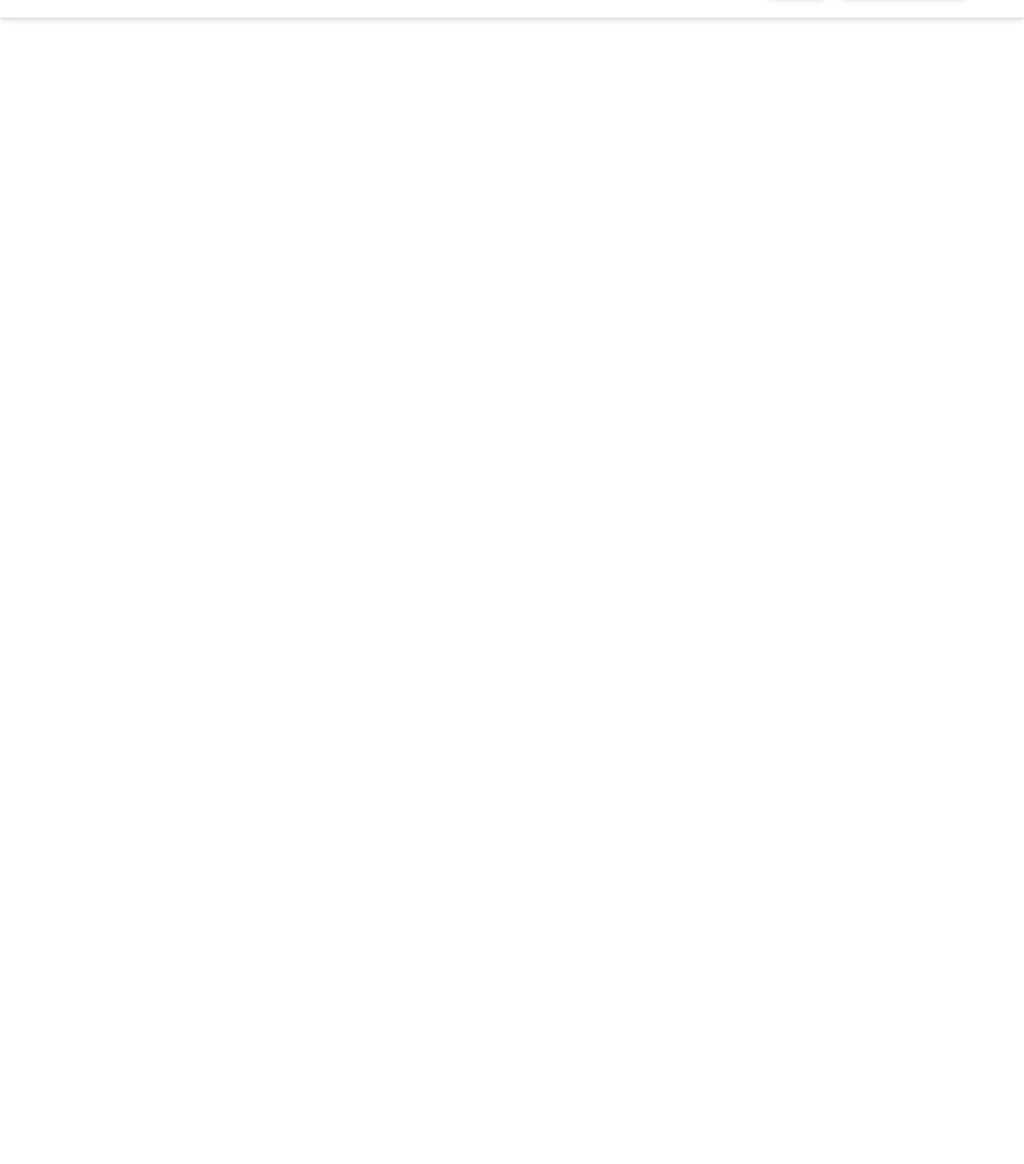
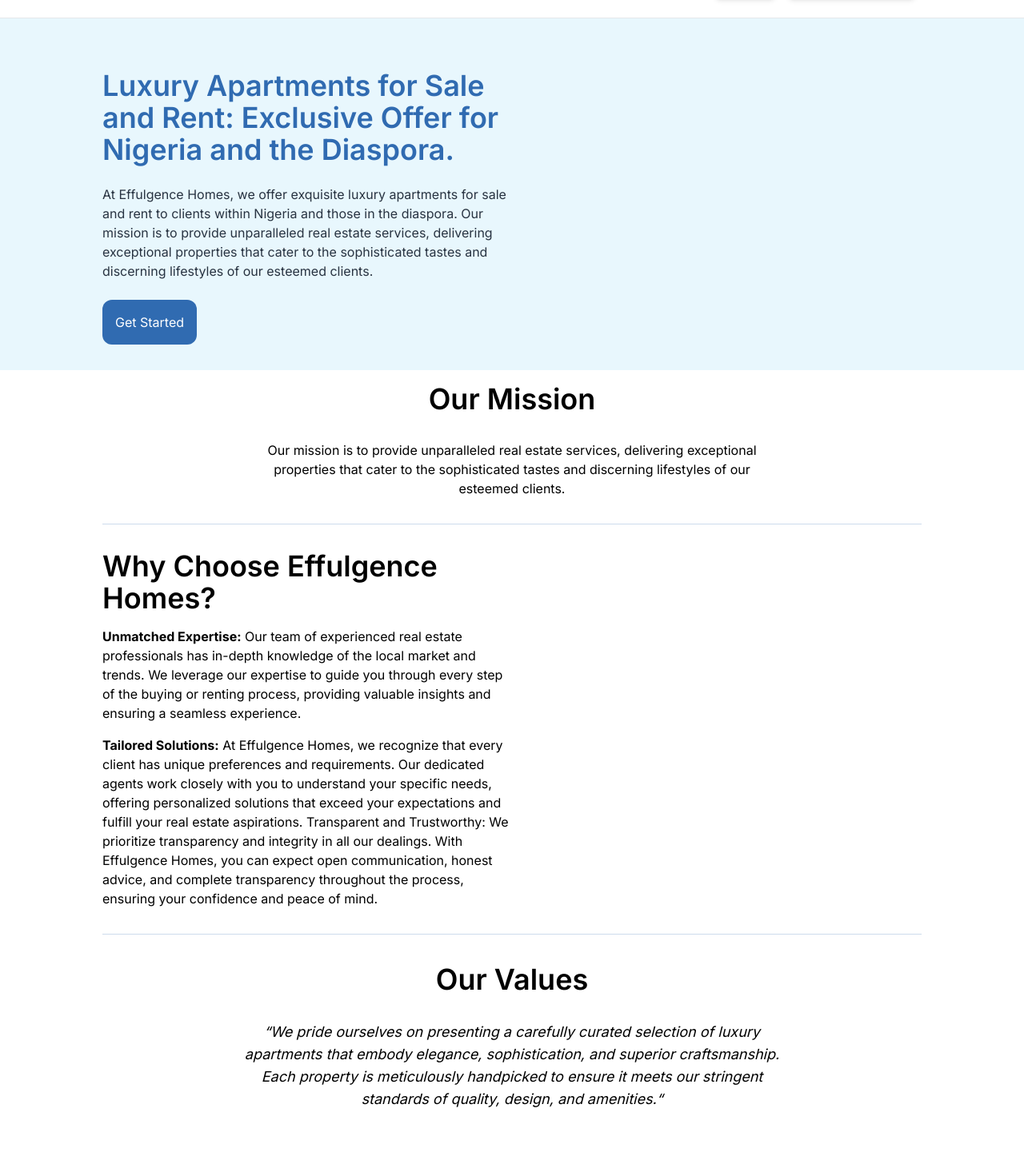
Before and after one commit to superwaih/survey-net-frontend, a Next.js app: page / in a window 1280 px wide. Shown: the part 74-1530 px from the top of the page at 80% size. Before the commit the page ends 800 px from the top, so only its background shows below. Built offline with nearby package versions, Linux system fonts and the light colour scheme.

Commit message:
added desgin

```diff
--- a/components/reusables/Header.jsx
+++ b/components/reusables/Header.jsx
@@ -1,14 +1,17 @@
 import { useRouter } from 'next/router'
 import React from 'react'
 import Link from 'next/link'
+import { AiOutlineHome } from 'react-icons/ai'
 const HeaderInfo = () => {
     const router = useRouter()
 
   return (
     <header className=" w-full  border-b shadow-md bg-white">
-    <div className='flex px-2 py-3 md:py-6 items-center justify-between m-auto w-[90%]'>
+    <div className='flex px-2 py-2 md:py-6 items-center  m-auto   lg:flex-row justify-between w-[80%]'>
     <Link href="/">
-    <div className='font-italic'>Effulgence</div>
+    <div className='font-italic flex items-center gap-2 font-bold text-lg'>
+      <AiOutlineHome className='text-red-500' />
+      Effulgence Homes</div>
     </Link>
     <div className="flex justify-between gap-4">
       <button
--- /dev/null
+++ b/components/reusables/HeroBanner.jsx
@@ -0,0 +1,56 @@
+import React, {useState} from 'react'
+import Hero from "../../public/images/hero.png"
+import Image from 'next/image'
+import { motion } from 'framer-motion'
+import { fadeIn } from '@/variants'
+import { useRouter } from 'next/router'
+
+const container = {
+  hidden: {},
+  show: {
+    transition :{
+      staggerChildren: 0.1,
+      delayChildren: 0.3,
+    }
+  }
+}
+const HeroBanner = () =>{
+  const [isOpen, setIsOpen] = useState(false)
+  const router = useRouter()
+  return (
+    <motion.div
+    initial='hidden'
+    whileInView={'show'}
+     variants={container}
+
+     className='w-full bg-[#E8F7FD] pt-16 pb-8' >
+        <div className='m-auto flex space-y-5 flex-col lg:flex-row justify-between w-[80%]'>
+        <div className="hero__text w-full lg:w-1/2 flex flex-col space-y-6">
+            <motion.h3 variants={fadeIn("down")} className='text-[#306BB1] leading-16 md:max-w-2xl font-semibold text-2xl md:text-4xl'>Luxury Apartments for Sale and Rent: Exclusive Offer for Nigeria and the Diaspora.</motion.h3>
+
+            <motion.p variants={fadeIn("down")} className='text-[#283341] leading-16 max-w-2xl'>
+            At Effulgence Homes, we offer exquisite luxury apartments for sale and rent to clients within Nigeria and those in the diaspora. Our mission is to provide unparalleled real estate services, delivering exceptional properties that cater to the sophisticated tastes and discerning lifestyles of our esteemed clients.
+            </motion.p>
+
+            <motion.button onClick={() => router.push("/register")} variants={fadeIn("down")} className='bg-[#306BB1] flex items-center gap-4 text-white p-4 rounded-[12px] w-fit'>
+                Get Started  </motion.button>
+        </div>
+
+        <motion.div variants={fadeIn("down")}
+
+
+        className='hero__image w-full lg:w-1/2 flex items-center justify-center lg:items-end lg:justify-end'>
+            {/* <Image
+                width={0}
+                height={0}
+                src={Hero}
+                alt=""
+            /> */}
+        </motion.div>
+
+        </div>
+    </motion.div>
+  )
+}
+
+export default HeroBanner
--- a/package.json
+++ b/package.json
@@ -13,6 +13,7 @@
     "autoprefixer": "10.4.14",
     "axios": "^1.4.0",
     "flutterwave-react-v3": "^1.3.0",
+    "framer-motion": "^10.13.0",
     "next": "13.4.10",
     "postcss": "8.4.26",
     "react": "18.2.0",
--- a/pages/index.js
+++ b/pages/index.js
@@ -3,6 +3,11 @@
 import { useRouter } from "next/router";
 import HeaderInfo from "@/components/reusables/Header";
 import Head from "next/head";
+import { motion } from 'framer-motion'
+import { fadeIn } from '@/variants'
+
+
+import HeroBanner from "@/components/reusables/HeroBanner";
 const inter = Inter({ subsets: ["latin"] });
 
 export default function Home() {
@@ -14,6 +19,88 @@
       </Head>
     <main className={` ${inter.className}`}>
    <HeaderInfo />
+   <HeroBanner />
+   <div
+        className="w-[80%] mt-4 m-auto
+        "
+      >
+        <motion.div
+        variants={fadeIn("down")}
+        initial='hidden'
+        whileInView={'show'}
+        className="flex flex-col space-y-8 items-center justify-center">
+          <h3 className="text-2xl md:text-4xl font-semibold">Our Mission</h3>
+          <p className="normal-text leading-12 max-w-2xl text-center">
+          Our mission is to provide unparalleled real estate services, delivering exceptional properties that cater to the sophisticated tastes and discerning lifestyles of our esteemed clients.
+          </p>
+        </motion.div>
+
+        <div className="py-4 border-[#CDDBEC] border-b"></div>
+
+        <motion.div
+        initial='hidden'
+        whileInView={'show'}
+        variants={fadeIn("right")}
+        className="py-8 flexible gap-5 justify-between w-full border-[#CDDBEC] border-b">
+          <div className="w-full flex flex-col space-y-4">
+            <motion.h3
+            variants={fadeIn("down")}
+            initial='hidden'
+            whileInView={'show'}
+            className="text-2xl md:text-4xl max-w-lg font-semibold">
+             Why Choose Effulgence Homes?
+            </motion.h3>
+            <p className="gray-text leading-12 max-w-lg">
+            <span className="font-bold">Unmatched Expertise:</span> Our team of experienced real estate professionals has in-depth knowledge of the local market and trends. We leverage our expertise to guide you through every step of the buying or renting process, providing valuable insights and ensuring a seamless experience.
+            </p>
+
+            <p className="gray-text leading-12 max-w-lg">
+            <span className="font-bold">Tailored Solutions:</span> At Effulgence Homes, we recognize that every client has unique preferences and requirements. Our dedicated agents work closely with you to understand your specific needs, offering personalized solutions that exceed your expectations and fulfill your real estate aspirations.
+Transparent and Trustworthy: We prioritize transparency and integrity in all our dealings. With Effulgence Homes, you can expect open communication, honest advice, and complete transparency throughout the process, ensuring your confidence and peace of mind.
+
+            </p>
+          </div>
+
+        </motion.div>
+
+        <motion.div
+
+        variants={fadeIn("down")}
+            initial='hidden'
+            whileInView={'show'}
+        className="py-9 border-[#CDDBEC] border-b">
+          <div className="flex flex-col space-y-8 items-center justify-center">
+            <h3 className="text-2xl md:text-4xl font-semibold text-center">
+              Our Values
+            </h3>
+            <p className="normal-text leading-12 max-w-2xl italic text-lg text-center">
+            &ldquo;We pride ourselves on presenting a carefully curated selection of luxury apartments that embody elegance, sophistication, and superior craftsmanship. Each property is meticulously handpicked to ensure it meets our stringent standards of quality, design, and amenities.&ldquo;
+            </p>
+          </div>
+
+          <div
+          variants={fadeIn("left")}
+          initial='hidden'
+          whileInView={'show'}
+
+          className="grid gap-5 py-5 grid-cols-1 md:grid-cols-2 lg:grid-cols-3 ">
+
+          </div>
+        </motion.div>
+
+        <div className="py-9 flexible border-[#CDDBEC] border-b">
+        {/* <div className="flex w-full flex-col space-y-5">
+            <h3 className="text-2xl md:text-3xl font-semibold">
+            Meet Our Team
+            </h3>
+            <p className="normal-text leading-12 max-w-2xl italic text-lg">
+            &ldquo;Our production is laid back on collaborative effort with different
+              team across multiple departments to yield significant result&ldquo;
+            </p>
+          </div> */}
+
+        </div>
+      </div>
     </main>
 
     </>
--- /dev/null
+++ b/variants.js
@@ -0,0 +1,20 @@
+// fadeIn function
+export const fadeIn = (direction) => {
+  return {
+    hidden: {
+      y: direction === 'up' ? 80 : direction === 'down' ? -80 : 0,
+      opacity: 0,
+      x: direction === 'left' ? 80 : direction === 'right' ? -80 : 0,
+    },
+    show: {
+      y: 0,
+      x: 0,
+      opacity: 1,
+      transition: {
+        type: 'tween',
+        duration: 1.4,
+        ease: [0.25, 0.25, 0.25, 0.75],
+      },
+    },
+  };
+};
```
Also changed, not shown: server.js (added, +34 -0 lines), public/images/hero.png (added), 1 other file (tests, documents, lock files or other folders).
